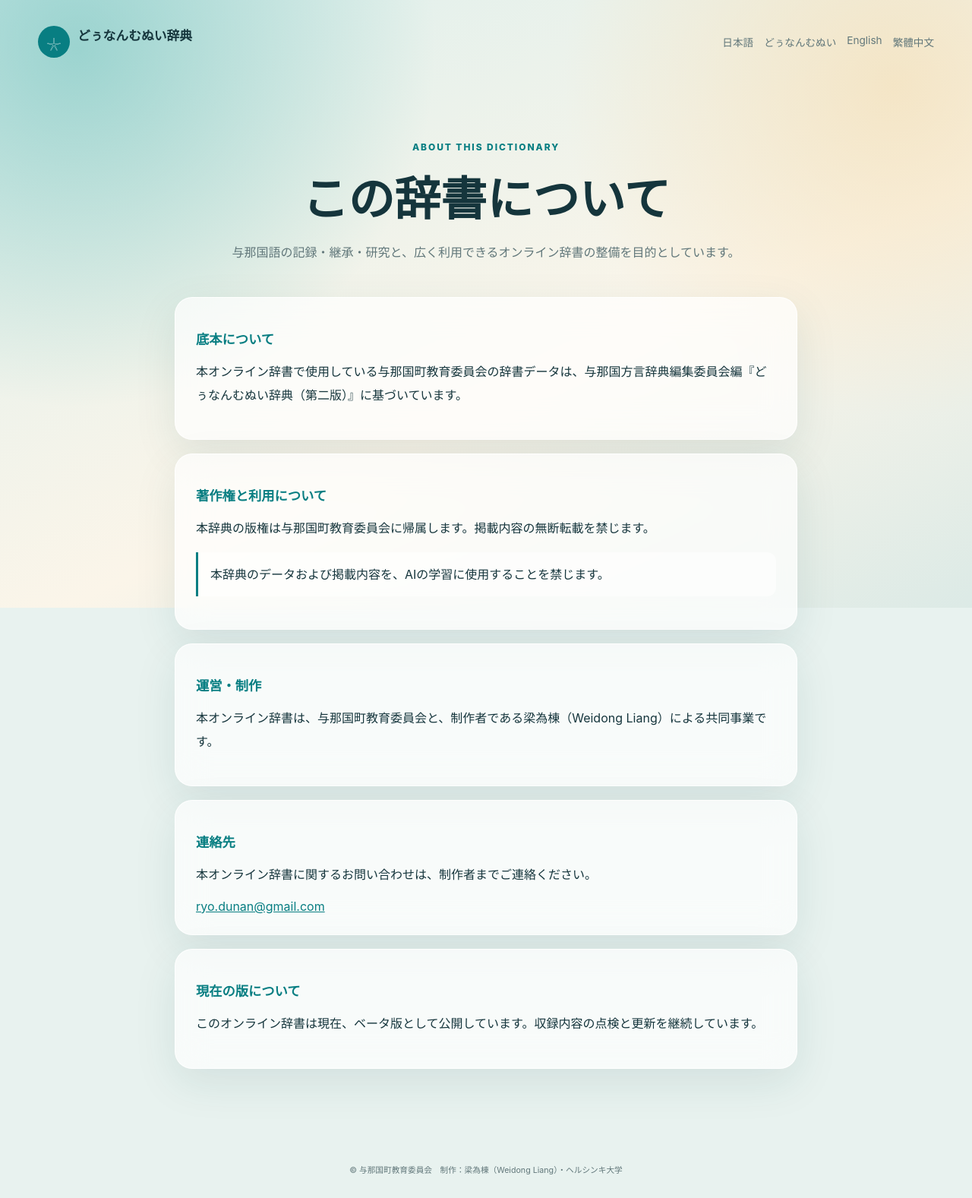
After one commit to ryo-dunan/Dunan-dictionary, a Flask app: template v2app/templates/public/about.html in a window 1280 px wide. The commit adds this page. Shown: the whole page at 76% size. Run offline with Flask 3, Linux system fonts and the light colour scheme; the template is opened without the code that fills it, so the values that code supplies are empty.

Commit message:
この辞書についてページを追加

```diff
--- a/v2app/i18n.py
+++ b/v2app/i18n.py
@@ -1,7 +1,7 @@
 UI_TRANSLATIONS = {
     "ja": {
         "meta_description": "与那国語の語彙・例文・音声・資料を検索できる研究辞書",
-        "brand_subtitle": "与那国語オンライン辞書", "language_nav": "表示言語", "footer": "与那国語オンライン辞書 — 研究・継承・共有のために",
+        "brand_subtitle": "与那国語オンライン辞書", "language_nav": "表示言語", "about": "この辞書について", "footer": "与那国語オンライン辞書 — 研究・継承・共有のために",
         "hero_eyebrow": "YONAGUNI LANGUAGE DICTIONARY", "hero_title": "ことばから、島の記憶へ。", "hero_description": "見出し語、読み、IPA、意味、例文、活用形を横断して検索できます。",
         "search_term": "検索語", "search_placeholder": "与那国語または日本語を入力", "search": "検索", "target": "対象", "target_headword": "見出し語・読み・IPA・意味", "target_all": "すべて", "target_examples": "例文・翻訳", "target_conjugation": "活用形",
         "match": "一致方法", "contains": "部分一致", "prefix": "前方一致", "suffix": "後方一致", "results_for": "「{query}」の検索結果", "result_count": "{count}件", "pos_unknown": "品詞未確認", "meaning_pending": "意味を点検中", "no_results": "該当する語彙がありません", "no_results_help": "表記を変えるか、一致方法を「部分一致」にしてお試しください。",
@@ -12,7 +12,7 @@ UI_TRANSLATIONS = {
     },
     "en": {
         "meta_description": "A research dictionary for searching Yonaguni words, examples, audio, and sources.",
-        "brand_subtitle": "Yonaguni Language Online Dictionary", "language_nav": "Display language", "footer": "Yonaguni Language Online Dictionary — for research, transmission, and sharing",
+        "brand_subtitle": "Yonaguni Language Online Dictionary", "language_nav": "Display language", "about": "About this dictionary", "footer": "Yonaguni Language Online Dictionary — for research, transmission, and sharing",
         "hero_eyebrow": "YONAGUNI LANGUAGE DICTIONARY", "hero_title": "From words to the island’s memory.", "hero_description": "Search across headwords, readings, IPA, meanings, examples, and conjugated forms.",
         "search_term": "Search term", "search_placeholder": "Enter a Yonaguni, English, or Japanese term", "search": "Search", "target": "Search in", "target_headword": "Headword, reading, IPA, and meaning", "target_all": "Everything", "target_examples": "Examples and translations", "target_conjugation": "Conjugated forms",
         "match": "Match type", "contains": "Contains", "prefix": "Starts with", "suffix": "Ends with", "results_for": "Results for “{query}”", "result_count": "{count} results", "pos_unknown": "Part of speech unverified", "meaning_pending": "Meaning under review", "no_results": "No matching entries", "no_results_help": "Try another spelling or select “Contains.”",
@@ -23,7 +23,7 @@ UI_TRANSLATIONS = {
     },
     "zh-tw": {
         "meta_description": "可搜尋與那國語詞彙、例句、音訊與文獻來源的研究辭典。",
-        "brand_subtitle": "與那國語線上辭典", "language_nav": "顯示語言", "footer": "與那國語線上辭典 — 用於研究、傳承與共享",
+        "brand_subtitle": "與那國語線上辭典", "language_nav": "顯示語言", "about": "關於本辭典", "footer": "與那國語線上辭典 — 用於研究、傳承與共享",
         "hero_eyebrow": "YONAGUNI LANGUAGE DICTIONARY", "hero_title": "從語言，走向島嶼的記憶。", "hero_description": "可跨詞條、讀音、IPA、詞義、例句與活用形進行搜尋。",
         "search_term": "搜尋詞", "search_placeholder": "輸入與那國語、中文或日文", "search": "搜尋", "target": "搜尋範圍", "target_headword": "詞條、讀音、IPA與詞義", "target_all": "全部", "target_examples": "例句與翻譯", "target_conjugation": "活用形",
         "match": "比對方式", "contains": "部分一致", "prefix": "前方一致", "suffix": "後方一致", "results_for": "「{query}」的搜尋結果", "result_count": "{count}筆", "pos_unknown": "詞類尚未確認", "meaning_pending": "詞義確認中", "no_results": "找不到符合的詞條", "no_results_help": "請嘗試其他拼法，或選擇「部分一致」。",
--- /dev/null
+++ b/v2app/static/public/about.css
@@ -0,0 +1,70 @@
+.about-nav-link {
+  margin-left: auto;
+  color: var(--ocean);
+  font-size: 0.85rem;
+  font-weight: 750;
+  text-decoration: none;
+}
+
+.about-nav-link[aria-current="page"] {
+  text-decoration: underline;
+  text-underline-offset: 5px;
+}
+
+.about-page {
+  width: min(820px, 100%);
+  margin: 0 auto;
+}
+
+.about-hero {
+  padding: 64px 0 28px;
+  text-align: center;
+}
+
+.about-hero h1 {
+  margin: 10px 0 14px;
+  font-family: serif;
+  font-size: clamp(2.15rem, 6vw, 3.8rem);
+}
+
+.about-hero > p:last-child {
+  color: var(--muted);
+  line-height: 1.8;
+}
+
+.about-sections {
+  display: grid;
+  gap: 18px;
+}
+
+.about-sections p {
+  line-height: 1.9;
+}
+
+.rights-notice {
+  padding: 14px 16px;
+  border-left: 3px solid var(--ocean);
+  border-radius: 0 12px 12px 0;
+  background: rgba(255, 255, 255, 0.55);
+}
+
+.contact-link {
+  display: inline-block;
+  color: var(--ocean);
+  overflow-wrap: anywhere;
+}
+
+@media (max-width: 720px) {
+  .about-nav-link {
+    max-width: 7.5em;
+    text-align: right;
+  }
+
+  .about-hero {
+    padding-top: 42px;
+  }
+
+  .about-sections .content-card {
+    padding: 22px;
+  }
+}
--- /dev/null
+++ b/v2app/templates/public/about.html
@@ -0,0 +1,40 @@
+{% extends "public/base.html" %}
+{% block title %}この辞書について | どぅなんむぬい辞典{% endblock %}
+{% block content %}
+<article class="about-page">
+  <header class="about-hero">
+    <p class="eyebrow">ABOUT THIS DICTIONARY</p>
+    <h1>この辞書について</h1>
+    <p>与那国語の記録・継承・研究と、広く利用できるオンライン辞書の整備を目的としています。</p>
+  </header>
+
+  <div class="about-sections">
+    <section class="content-card glass">
+      <h2>底本について</h2>
+      <p>本オンライン辞書で使用している与那国町教育委員会の辞書データは、与那国方言辞典編集委員会編『どぅなんむぬい辞典（第二版）』に基づいています。</p>
+    </section>
+
+    <section class="content-card glass">
+      <h2>著作権と利用について</h2>
+      <p>本辞典の版権は与那国町教育委員会に帰属します。掲載内容の無断転載を禁じます。</p>
+      <p class="rights-notice">本辞典のデータおよび掲載内容を、AIの学習に使用することを禁じます。</p>
+    </section>
+
+    <section class="content-card glass">
+      <h2>運営・制作</h2>
+      <p>本オンライン辞書は、与那国町教育委員会と、制作者である梁為棟（<span lang="en">Weidong Liang</span>）による共同事業です。</p>
+    </section>
+
+    <section class="content-card glass">
+      <h2>連絡先</h2>
+      <p>本オンライン辞書に関するお問い合わせは、制作者までご連絡ください。</p>
+      <a class="contact-link" href="mailto:ryo.dunan@gmail.com">ryo.dunan@gmail.com</a>
+    </section>
+
+    <section class="content-card glass">
+      <h2>現在の版について</h2>
+      <p>このオンライン辞書は現在、ベータ版として公開しています。収録内容の点検と更新を継続しています。</p>
+    </section>
+  </div>
+</article>
+{% endblock %}
--- a/v2app/templates/public/base.html
+++ b/v2app/templates/public/base.html
@@ -13,11 +13,13 @@
   <link rel="stylesheet" href="{{ url_for('static',filename='public/dictionary-sections.css') }}">
   <link rel="stylesheet" href="{{ url_for('static',filename='public/conjugation-tables.css') }}">
   <link rel="stylesheet" href="{{ url_for('static',filename='public/i18n.css') }}">
+  <link rel="stylesheet" href="{{ url_for('static',filename='public/about.css') }}">
 </head>
 <body>
   <div class="island-bg" aria-hidden="true"></div>
   <header class="public-nav">
     <a class="brand" href="{{ url_for('public.index',language=language) }}"><span>𓇼</span><strong>どぅなんむぬい辞典</strong><small>{{ ui.brand_subtitle }}</small></a>
+    <a class="about-nav-link" href="{{ url_for('public.about',language=language) }}" {% if request.endpoint=='public.about' %}aria-current="page"{% endif %}>{{ ui.about }}</a>
     <nav aria-label="{{ ui.language_nav }}">
       <a href="{{ language_urls.ja }}" {% if language=='ja' %}aria-current="page"{% endif %}>日本語</a>
       <a href="{{ language_urls.yonaguni }}" {% if language=='yonaguni' %}aria-current="page"{% endif %}>どぅなんむぬい</a>
```
Also changed, not shown: tests/test_v2.py (+2 -1 lines), v2app/public.py (+13 -0 lines).
